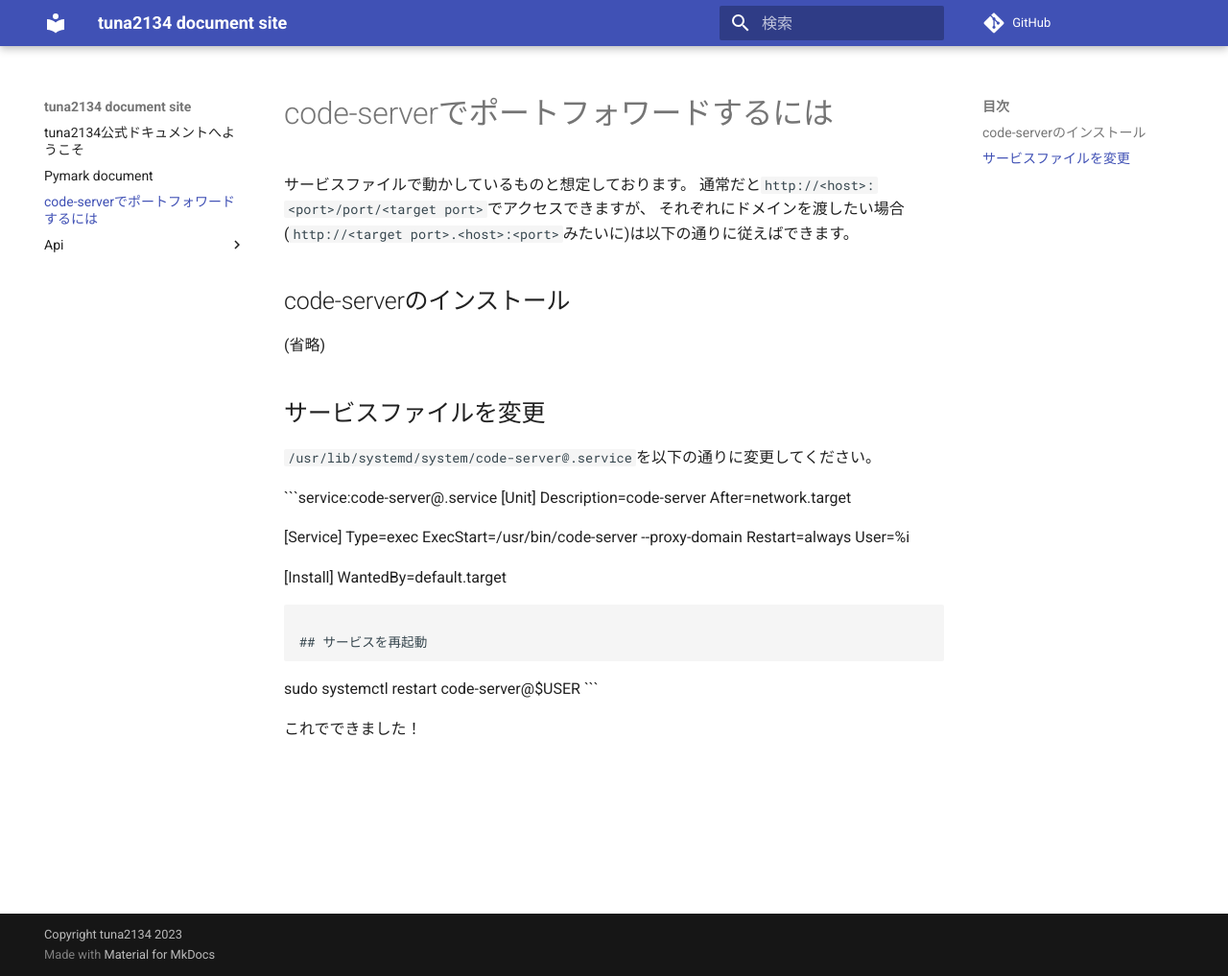
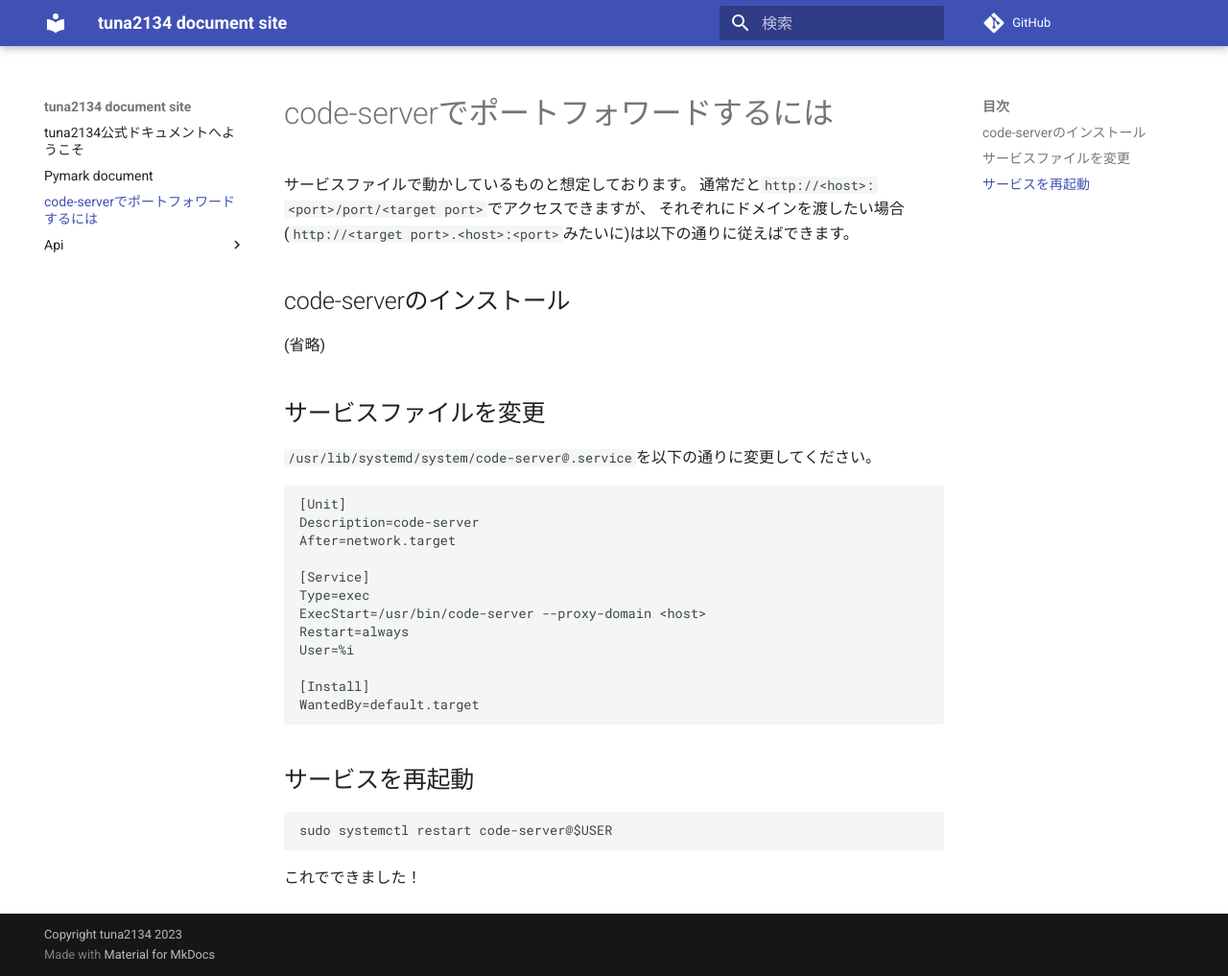
Before and after one commit to tuna2134/docs, an MkDocs documentation site: the page built from docs/use-pf-on-code-server.md, in a window 1280 px wide and 1017 px high. Shown: the whole window at 96% size. Built offline with MkDocs 1.6.1 and Material for MkDocs 9.7.7, drawn with Linux system fonts in a browser that asks for light colours; comment, search, counter and statistics services are not loaded.

Commit message:
Update use-pf-on-code-server.md

````diff
--- a/docs/use-pf-on-code-server.md
+++ b/docs/use-pf-on-code-server.md
@@ -9,7 +9,7 @@
 ## サービスファイルを変更
 `/usr/lib/systemd/system/code-server@.service`を以下の通りに変更してください。
 
-```service:code-server@.service
+```service
 [Unit]
 Description=code-server
 After=network.target
````
